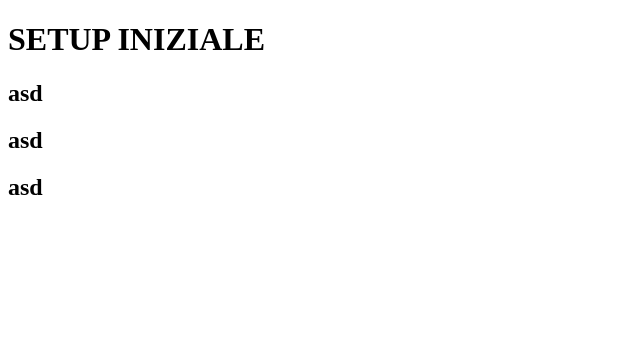
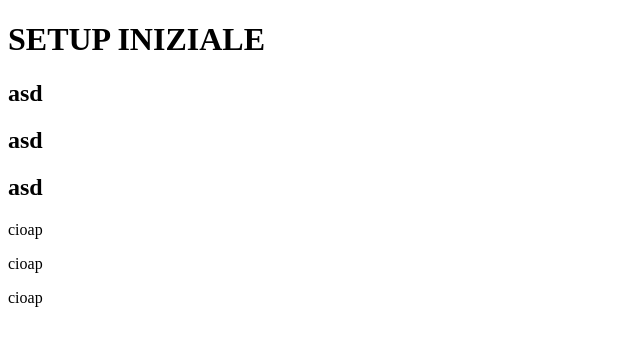
Before and after one commit to sena-meucci/provaWork, a plain HTML site: page index.html in a window 1280 px wide. Shown: the whole page, without its empty margins (0-640 px from the left). Drawn offline with Linux system fonts and the light colour scheme.

Commit message:
paragrafi

```diff
--- a/index.html
+++ b/index.html
@@ -10,6 +10,8 @@
     <h2>asd</h2>
     <h2>asd</h2>
     <h2>asd</h2>
-
+<p>cioap</p>
+<p>cioap</p>
+<p>cioap</p>
 </body>
 </html>
```
